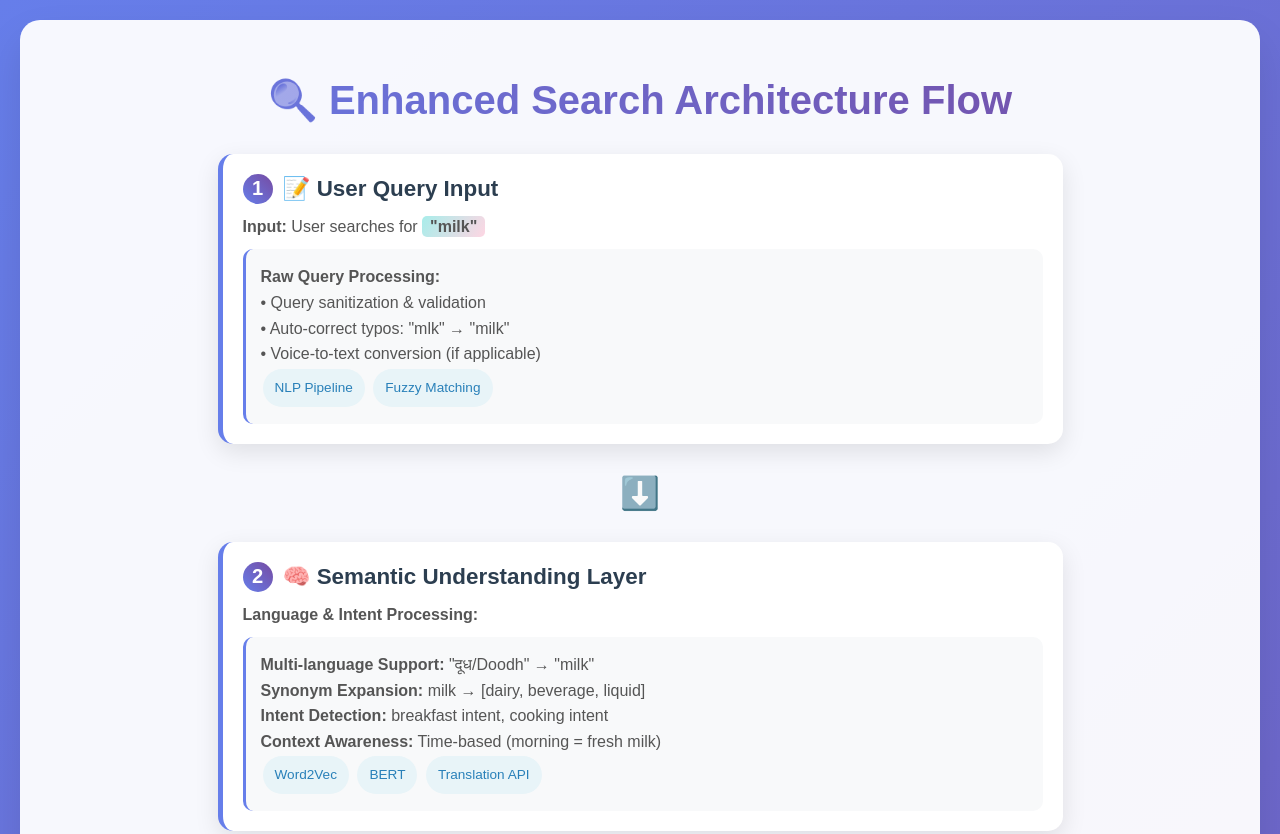
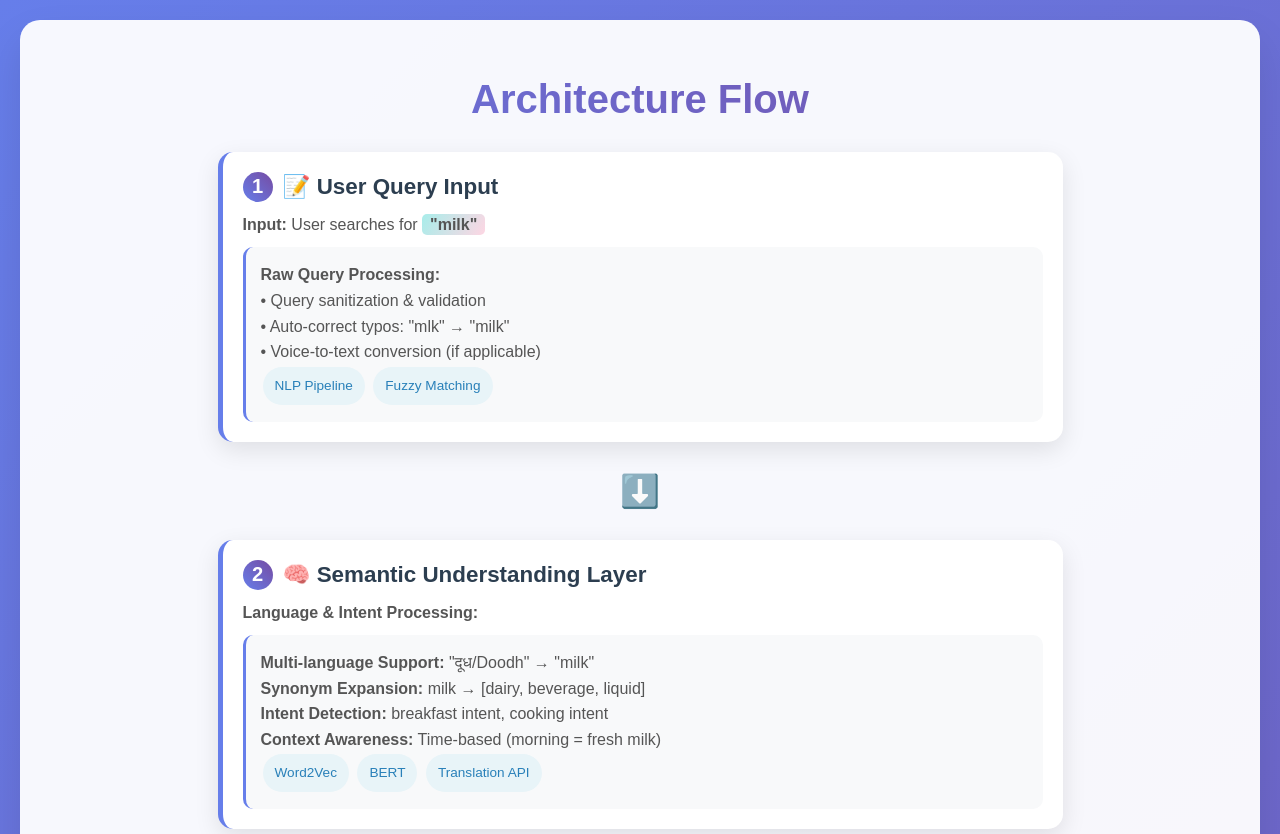
Before and after one commit to kapilsuara/Architecture-Flow, a plain HTML site: page index.html in a window 1280 px wide. Shown: the top 834 px of the page. Drawn offline with Linux system fonts and the light colour scheme.

Commit message:
Add files via upload

```diff
--- a/index.html
+++ b/index.html
@@ -155,7 +155,7 @@
 </head>
 <body>
     <div class="container">
-        <h1 class="title">🔍 Enhanced Search Architecture Flow</h1>
+        <h1 class="title">Architecture Flow</h1>
 
         <div class="flow-container">
             <!-- Step 1: User Query -->
```
